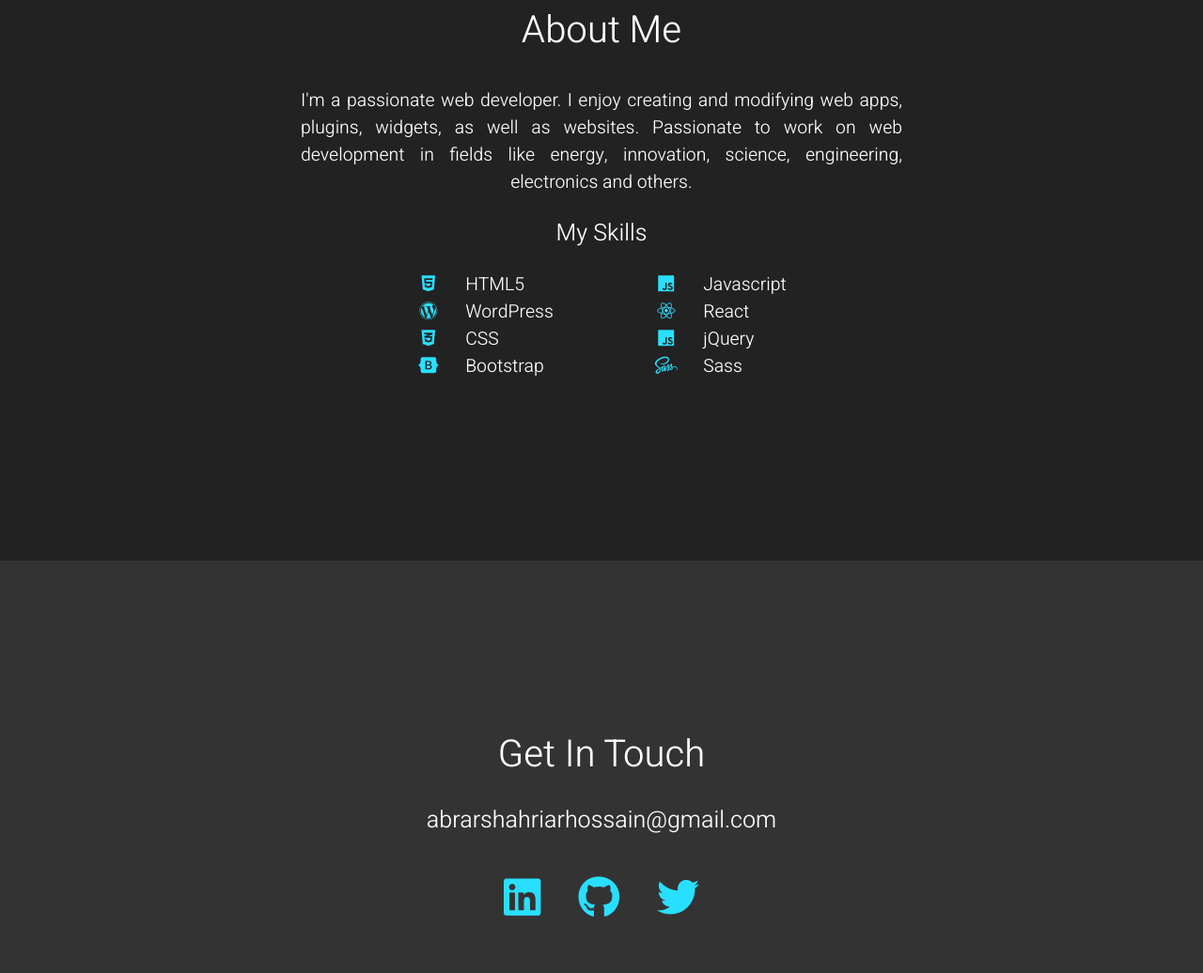
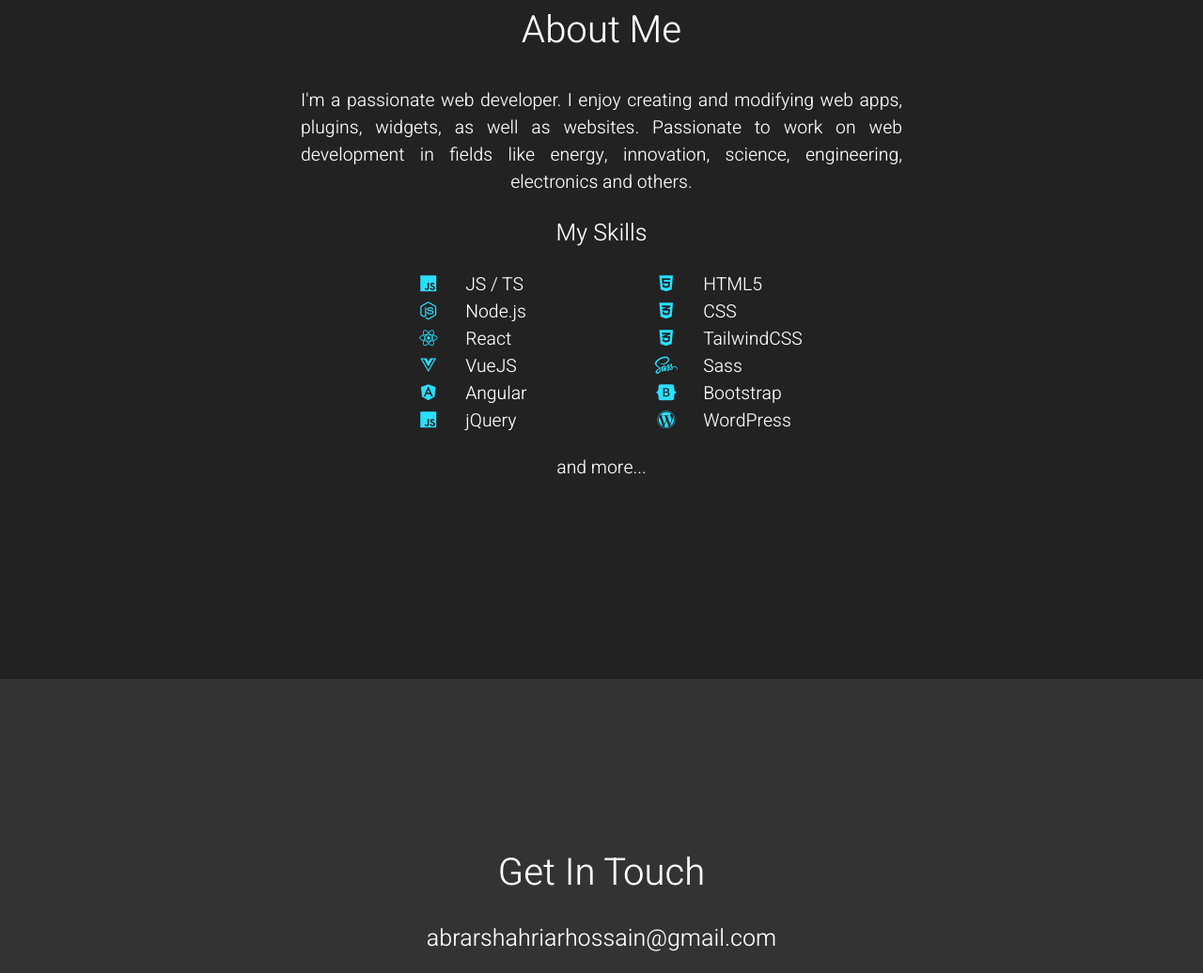
Before and after one commit to Abrar74774/abrar74774.github.io, a website: page index.html in a window 1280 px wide. Shown: the part 2024-3060 px from the top of the page at 94% size. Drawn offline with nearby package versions, Linux system fonts and the light colour scheme.

Commit message:
Add to skills list

```diff
--- a/index.html
+++ b/index.html
@@ -105,19 +105,25 @@
         <h2>My Skills</h2>
         <div class="skills fa-ul">
           <ul>
-            <li><span class="fa-li"><i class="fab fa-html5"></i></span>
-              HTML5</li>
-            <li><span class="fa-li"><i class="fab fa-wordpress"></i></span> WordPress</li>
-            <li><span class="fa-li"><i class="fab fa-css3-alt"></i></span> CSS</li>
-            <li><span class="fa-li"><i class="fab fa-bootstrap"></i></span> Bootstrap</li>
+            <li><span class="fa-li"><i class="fab fa-js"></i></span> JS / TS</li>
+            <li><span class="fa-li"><i class="fab fa-node-js"></i></span> Node.js</li>
+            <li><span class="fa-li"><i class="fab fa-react"></i></span> React</li>
+            <li><span class="fa-li"><i class="fab fa-vuejs"></i></span> VueJS</li>
+            <li><span class="fa-li"><i class="fab fa-angular"></i></span> Angular</li>
+            <li><span class="fa-li"><i class="fab fa-js"></i></span> jQuery</li>
           </ul>
           <ul>
-            <li><span class="fa-li"><i class="fab fa-js"></i></span> Javascript</li>
-            <li><span class="fa-li"><i class="fab fa-react"></i></span> React</li>
-            <li><span class="fa-li"><i class="fab fa-js"></i></span> jQuery</li>
+            <li><span class="fa-li"><i class="fab fa-html5"></i></span>HTML5</li>
+            <li><span class="fa-li"><i class="fab fa-css3-alt"></i></span> CSS</li>
+            <li><span class="fa-li"><i class="fab fa-css3-alt"></i></span> TailwindCSS</li>
             <li><span class="fa-li"><i class="fab fa-sass"></i></span> Sass</li>
+            <li><span class="fa-li"><i class="fab fa-bootstrap"></i></span> Bootstrap</li>
+            <li><span class="fa-li"><i class="fab fa-wordpress"></i></span> WordPress</li>
           </ul>
         </div>
+        <p>
+          and more...
+        </p>
       </div>
       <!-- <div class="pic"></div>  -->
     </div>
```
